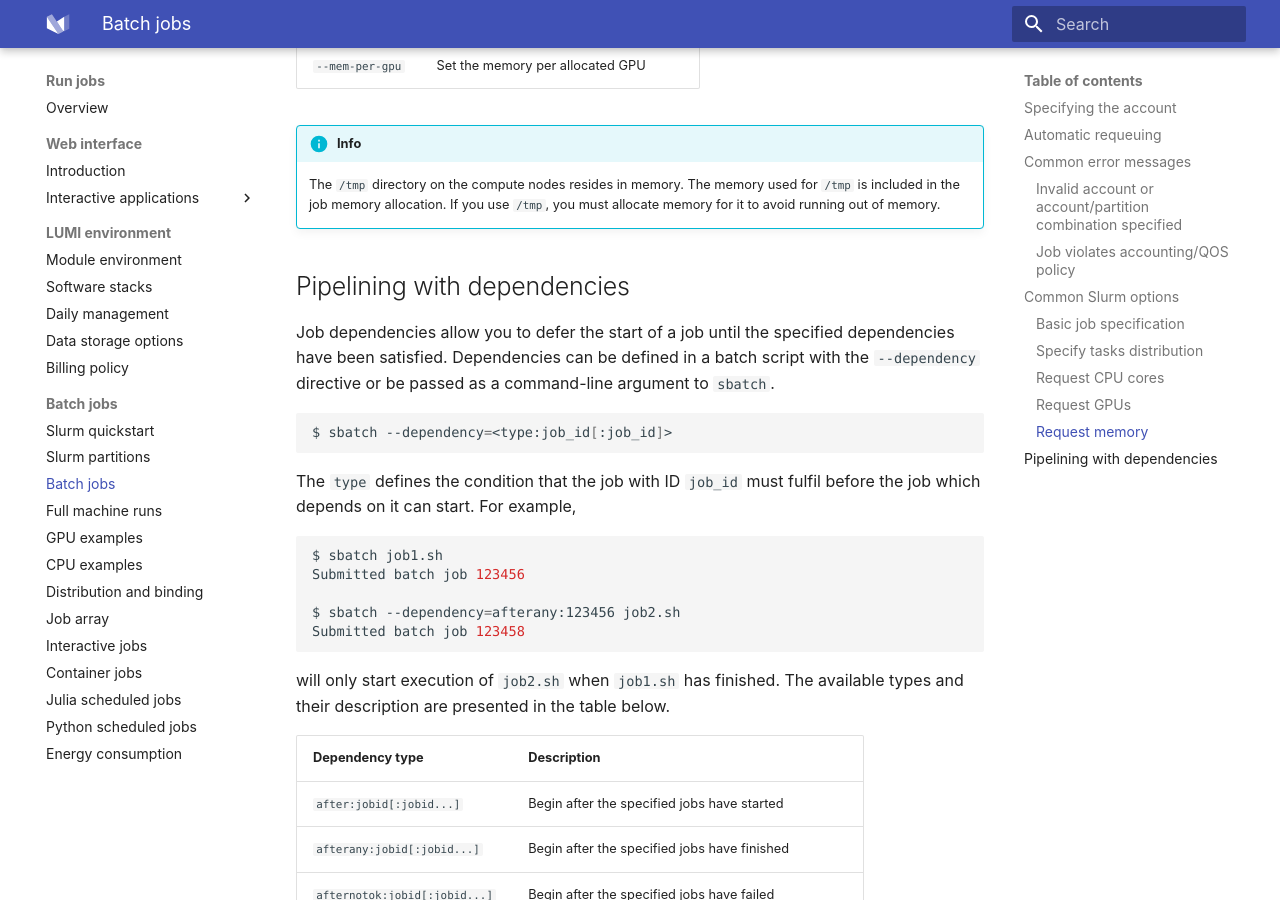
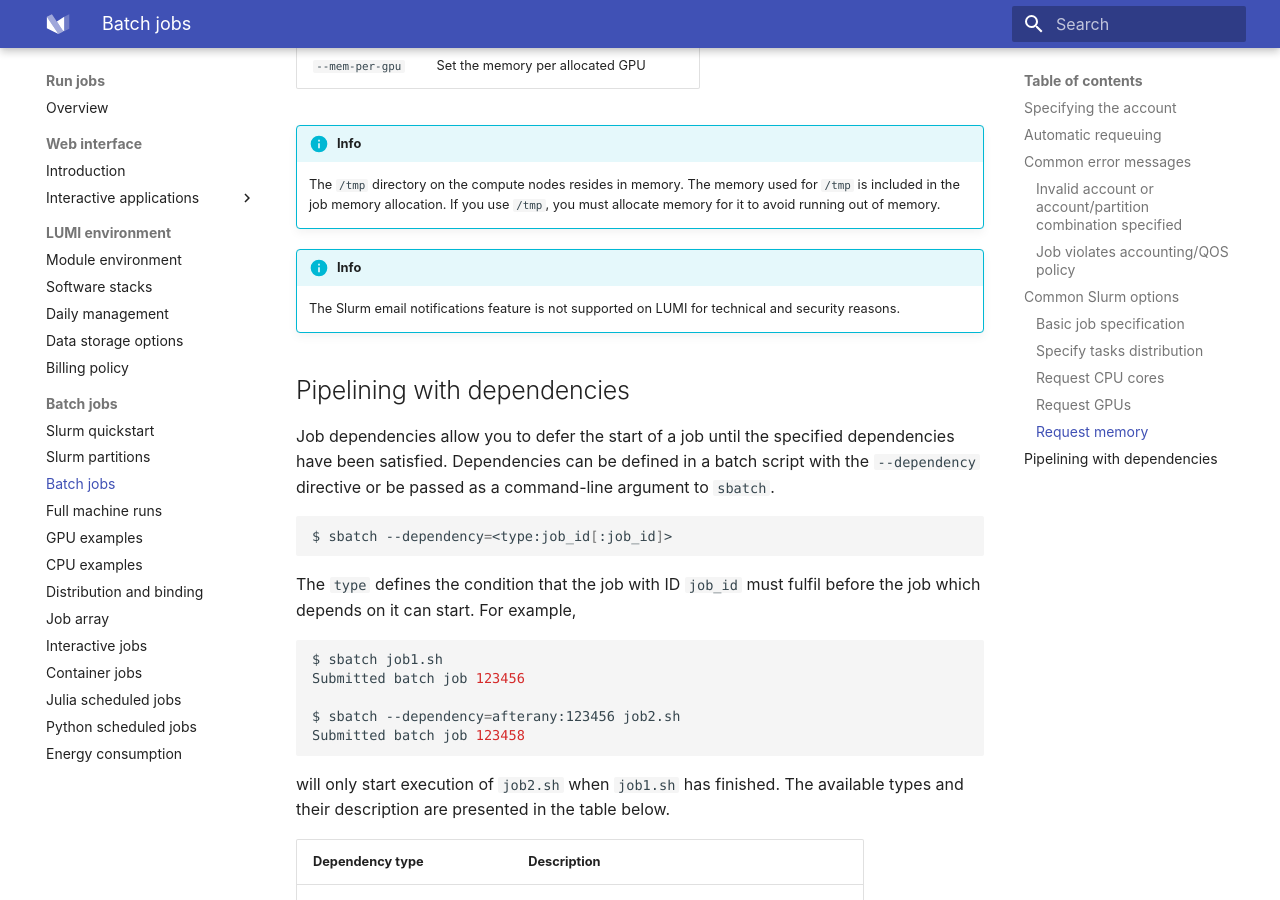
Before and after one commit to Lumi-supercomputer/lumi-userguide, an MkDocs documentation site: the page built from docs/runjobs/scheduled-jobs/batch-job.md, in a window 1280 px wide and 900 px high, scrolled down 3794 px. Built offline with MkDocs 1.6.1 and Material for MkDocs 9.7.7, drawn with Linux system fonts in a browser that asks for light colours.

Commit message:
Add mention Slurm email notifications not supported
As discussed on coffee break, adding back mention of Slurm email notifications, but mentioning that it's not supported

```diff
--- a/docs/runjobs/scheduled-jobs/batch-job.md
+++ b/docs/runjobs/scheduled-jobs/batch-job.md
@@ -159,6 +159,11 @@ Here is an overview of some of the most commonly used Slurm options.
     `/tmp`, you must allocate memory for it to avoid running out of
     memory.
 
+
+!!! info
+    The Slurm email notifications feature is not supported on LUMI for technical and security reasons.
+
+
 ## Pipelining with dependencies
 
 Job dependencies allow you to defer the start of a job until the specified
```
